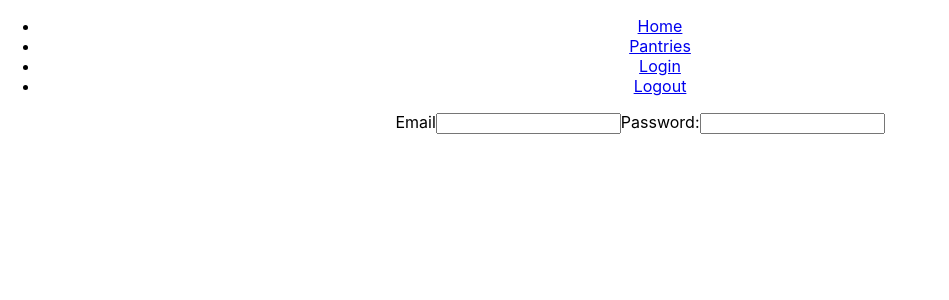
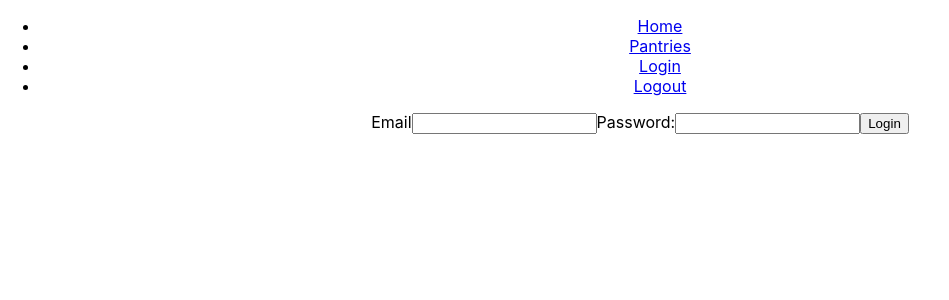
Before and after one commit to BTchorzewski/pantry-front, a React (Create React App) app: page /login in a window 1280 px wide. Shown: the top 300 px of the page, without its empty margins (0-949 px from the left). Built offline with nearby package versions, Linux system fonts and the light colour scheme.

Commit message:
created form for login.

```diff
--- a/src/pages/LoginPage.tsx
+++ b/src/pages/LoginPage.tsx
@@ -1,14 +1,51 @@
-export function LoginPage() {
+import React, { useRef } from 'react';
+import { basicRoute } from '../utils/fetch';
+import { InvalidLoginRes, LoginReq, LoginRes } from '../types';
+import { AxiosError } from 'axios';
+export const LoginPage = () => {
+  const loginRef = useRef<HTMLInputElement>(null);
+  const passwordRef = useRef<HTMLInputElement>(null);
+
+  const onSubmit = async (e: React.FormEvent) => {
+    e.preventDefault();
+    const data = {
+      email: loginRef?.current?.value,
+      password: passwordRef?.current?.value,
+    } as LoginReq;
+
+    console.log(data);
+    try {
+      const results = await basicRoute.post('/auth/login', data);
+      if (results.status === 200) {
+        const { accessToken } = results.data as LoginRes;
+        console.log({ accessToken });
+      }
+    } catch (error: unknown) {
+      if (error instanceof AxiosError) {
+        console.log(error.response?.data);
+      }
+    }
+  };
+
   return (
-    <form className='Form'>
+    // eslint-disable-next-line @typescript-eslint/no-misused-promises
+    <form className='Form' onSubmit={onSubmit}>
       <label htmlFor='email' className='Form__label'>
         Email
-        <input type='text' className='Form__input' id='email' />
+        <input type='text' className='Form__input' id='email' ref={loginRef} />
       </label>
       <label htmlFor='password' className='Form__label'>
         Password:
-        <input type='password' className='Form__input' id='password' />
+        <input
+          type='password'
+          className='Form__input'
+          id='password'
+          ref={passwordRef}
+        />
       </label>
+      <button className='button' type={'submit'}>
+        Login
+      </button>
     </form>
   );
-}
+};
--- /dev/null
+++ b/src/utils/fetch.ts
@@ -0,0 +1,8 @@
+import axios from 'axios';
+
+export const basicRoute = axios.create({
+  baseURL: 'http://localhost:3001',
+  headers: {
+    'Content-Type': 'application/json',
+  },
+});
```
Also changed, not shown: .eslintrc.json.
